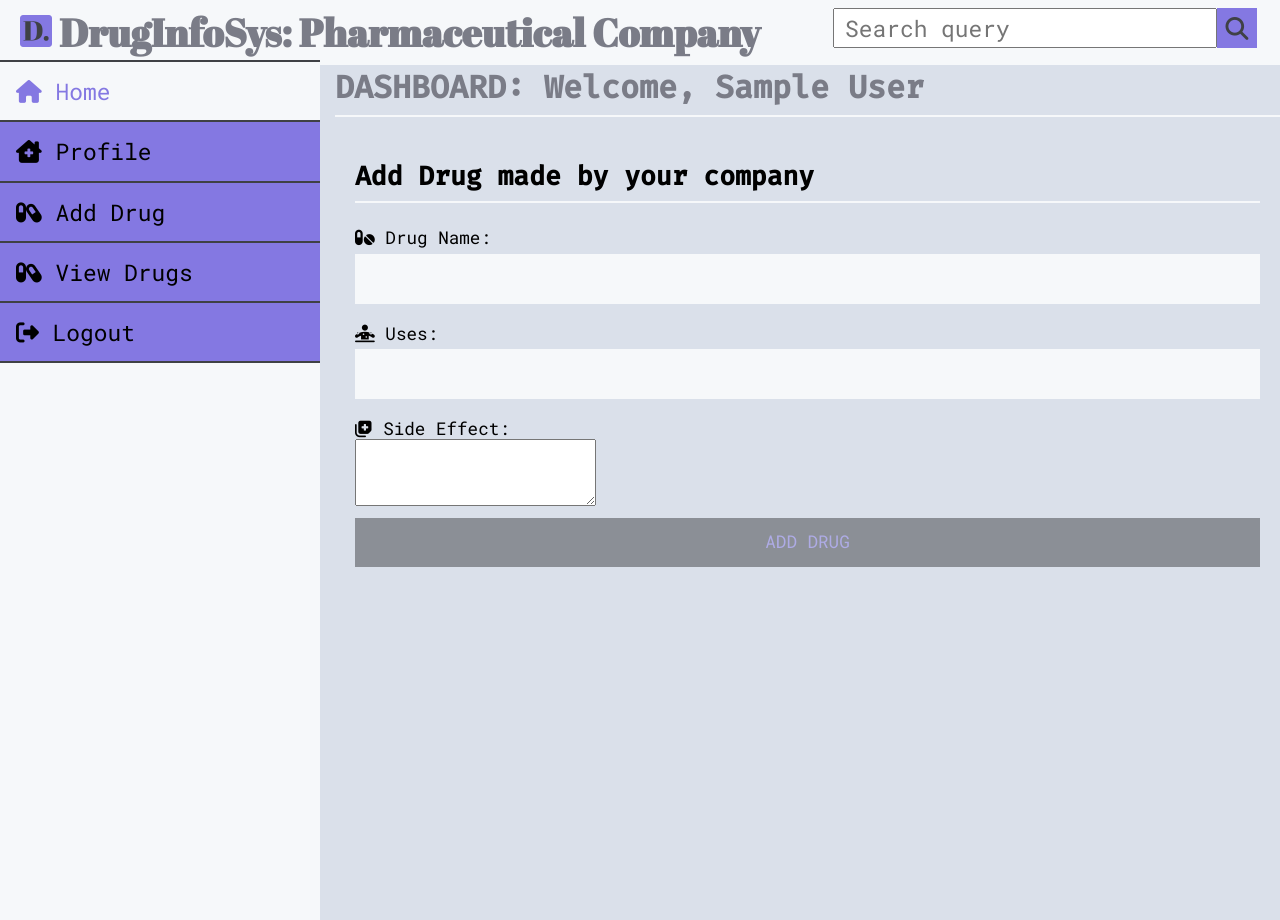
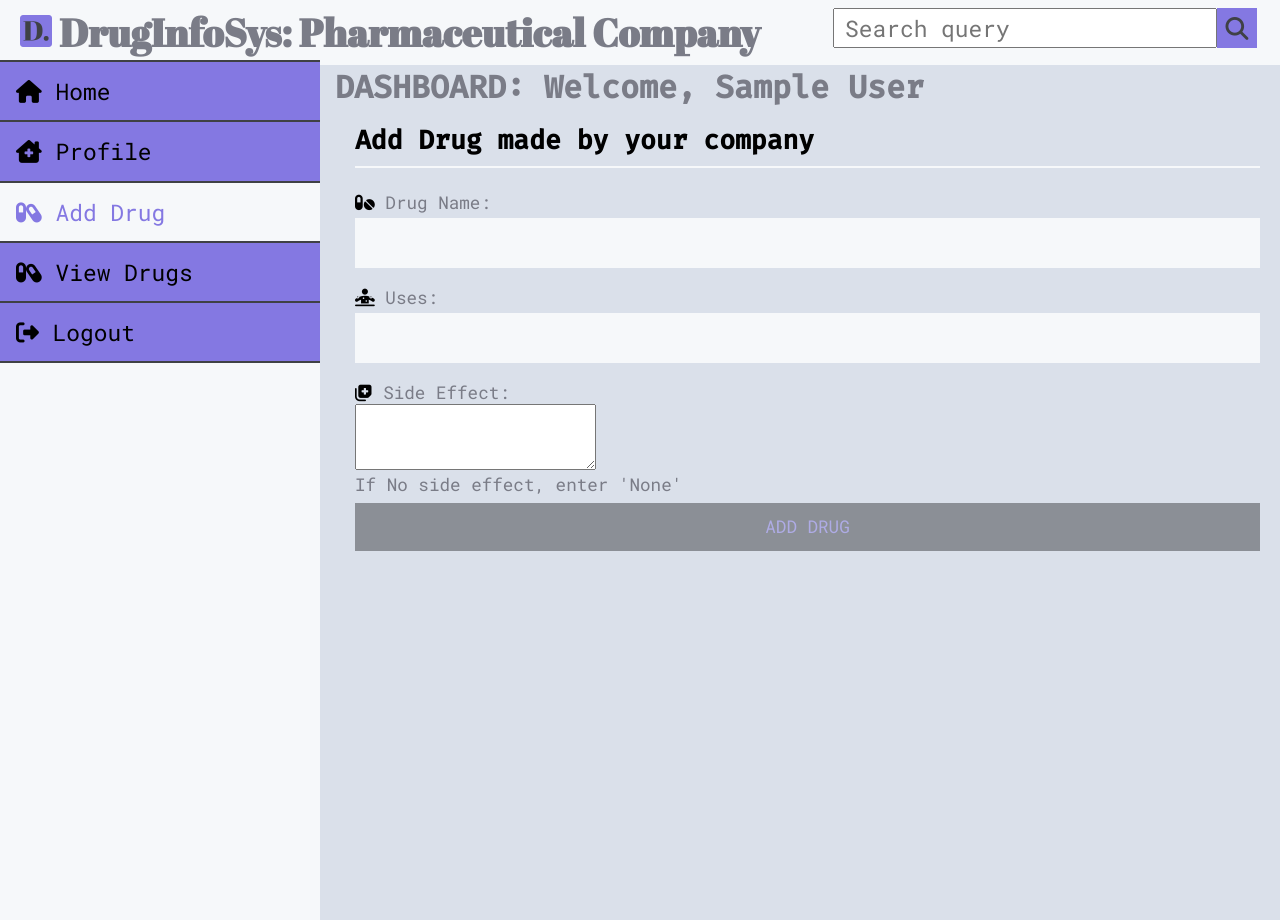
Before and after one commit to A3AJAGBE/python-project, a Flask app: page /add_drug in a window 1280 px wide. Run offline with Flask 2, Linux system fonts and the light colour scheme; the visitor is signed in with stand-in values (Sample User, id 1); some libraries are stand-ins or nearby versions.

Commit message:
change some thing in the code

```diff
--- a/templates/add_drug.html
+++ b/templates/add_drug.html
@@ -34,21 +34,19 @@
 
     <!-- ASIDE -->
     <aside id="nav">
-      <a class="nav active" href="{{ url_for('pharma_dashboard') }}"><i class="fas fa-home"></i> Home</a>
+      <a class="nav" href="{{ url_for('pharma_dashboard') }}"><i class="fas fa-home"></i> Home</a>
       <a class="nav" href="{{ url_for('pharma_profile') }}"><i class="fas fa-clinic-medical black"></i> Profile</a>
-      <a class="nav" href="{{ url_for('add_drug') }}"><i class="fas fa-capsules"></i> Add Drug</a>
+      <a class="nav active" href="{{ url_for('add_drug') }}"><i class="fas fa-capsules"></i> Add Drug</a>
       <a class="nav" href="{{ url_for('pharma_view_drug') }}"><i class="fas fa-capsules"></i> View Drugs</a>
       <a class="nav" href="{{ url_for('pharma_logout') }}"><i class="fas fa-sign-out-alt"></i> Logout</a>
     </aside> <!-- END ASIDE -->
 
     <section class="dashboard">
       <h2>DASHBOARD: Welcome, {{ name }}</h2>
-      <hr>
-      <div class="black">
 
         <form id="reg" class="login" action=" " method="POST" autocomplete="off">
 
-          <h3>Add Drug made by your company</h3>
+          <h3 class="black">Add Drug made by your company</h3>
           <hr>
 
           <label for="drug_name"><i class="fas fa-pills black"></i> Drug Name: </label>
@@ -60,15 +58,12 @@
           <label for="side_effect"><i class="fas fa-notes-medical black"></i> Side Effect: </label>
           <textarea name="side_effect" rows="3" value="{{request.form.side_effect}}"></textarea>
 
+          <p>If No side effect, enter 'None' </p>
           <h4 class="black">{{ output }}</h4>
 
-          <div class="clearfix">
             <button type="submit">ADD DRUG</button>
-          </div>
         </form>
 
-
-      </div>
     </section>
 
   </main> <!-- END OF MAIN SECTION -->
--- a/templates/pharma_dashboard.html
+++ b/templates/pharma_dashboard.html
@@ -49,6 +49,7 @@
         <ul>
           <li>View your company's profile</li>
           <li>Insert drug information in to the database</li>
+          <li>View drug information made by your company</li>
 
         </ul>
         <p>Ensure all data inserted to the database is correct, Thank you. <br> Always remember to Logout. </p>
--- a/templates/pharma_profile.html
+++ b/templates/pharma_profile.html
@@ -42,11 +42,13 @@
     </aside> <!-- END ASIDE -->
 
     <section class="dashboard">
-      <h2>DASHBOARD: Welcome, {{ name }}</h2>
+      <h2>Account Information</h2>
       <hr>
+
       <div class="black">
-        <h3>Account Information</h3>
 
+        <h3> Company Name: {{ profile['Name'] }} </h3> <br>
+        <h3> Location: {{ profile['Location'] }} </h3>
 
       </div>
     </section>
--- a/templates/pharma_reg.html
+++ b/templates/pharma_reg.html
@@ -39,7 +39,7 @@
       <label for="con_password"><i class="fas fa-lock black"></i> Confirm Password: </label>
       <input type="password" name="con_password" value="{{request.form.con_password}}">
 
-      <p>If you have an account,<a href="{{ url_for('pharma_login') }}">Login</a> </p>
+      <p>If you have an account, <a href="{{ url_for('pharma_login') }}">Login</a> </p>
       <h4 class="black">{{ output }}</h4>
 
       <button type="submit">REGISTER</button>
```
Also changed, not shown: templates/admin_main.html (+5 -4 lines), templates/admin_register.html (+10 -8 lines), templates/contact.html (+6 -4 lines), templates/dashboard.html (+7 -4 lines).
